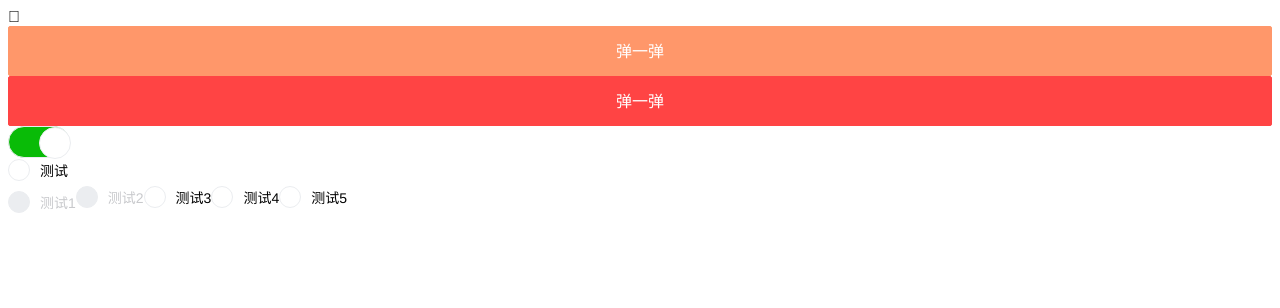
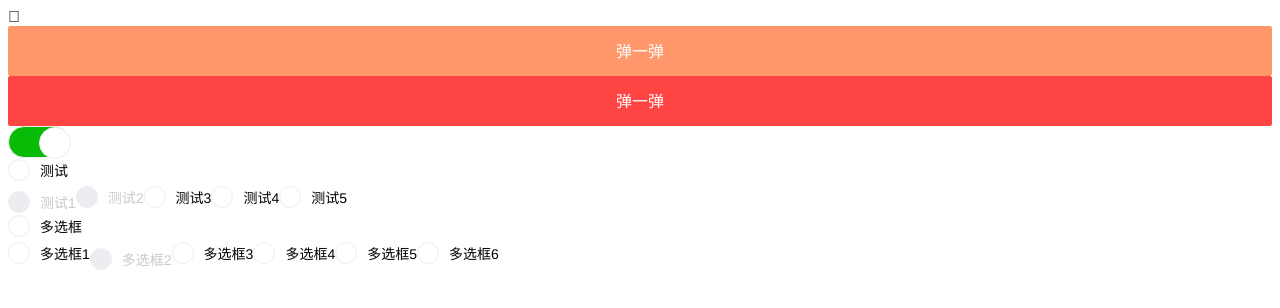
Before and after one commit to Greency/cy-ui, a Vue app in the folder ui/: page / in a window 1280 px wide. Shown: the top 308 px of the page. Built offline with nearby package versions, Linux system fonts and the light colour scheme; the HTML template or start-up script is replaced by a standard one; a web font is replaced by a local one.

Commit message:
feat: checkbox组件

```diff
--- a/ui/src/App.vue
+++ b/ui/src/App.vue
@@ -12,6 +12,18 @@
 			<cy-radio :value="4">测试4</cy-radio>
 			<cy-radio :value="5">测试5</cy-radio>
 		</cy-radio-group>
+
+		<cy-checkbox v-model="checkboxVal">多选框</cy-checkbox>
+
+		<cy-checkbox-group v-model="checkboxGroupVal">
+			<cy-checkbox :value="1">多选框1</cy-checkbox>
+			<cy-checkbox :disabled="true" :value="2">多选框2</cy-checkbox>
+			<cy-checkbox :value="3">多选框3</cy-checkbox>
+			<cy-checkbox :value="4">多选框4</cy-checkbox>
+			<cy-checkbox :value="5">多选框5</cy-checkbox>
+			<cy-checkbox :value="6">多选框6</cy-checkbox>
+		</cy-checkbox-group>
+
 		<!--<cy-popup v-model="show">
 			<div style="width: 375px;height: 300px;background-color: red;"></div>
 		</cy-popup>
@@ -28,6 +40,8 @@ import Picker from './packages/picker/picker';
 import Switch from './packages/switch';
 import Radio from './packages/radio/radio';
 import RadioGroup from './packages/radio/radioGroup';
+import Checkbox from './packages/checkbox/checkbox';
+import CheckboxGroup from './packages/checkbox/checkboxGroup';
 
 export default {
 	name: 'app',
@@ -37,7 +51,9 @@ export default {
 		'cy-picker': Picker,
 		'cy-switch': Switch,
 		'cy-radio': Radio,
-		'cy-radio-group': RadioGroup
+		'cy-radio-group': RadioGroup,
+		'cy-checkbox': Checkbox,
+		'cy-checkbox-group': CheckboxGroup
 	},
 	data() {
 		return {
@@ -45,6 +61,8 @@ export default {
 			switchVal: true,
 			radioVal: false,
 			radioGroupVal: 1,
+			checkboxVal: false,
+			checkboxGroupVal: [2],
 			columns: [[1, 2, 3, 4, 5, 6, 7, 8, 9, 10], ['a', 'b', 'c']]
 		}
 	},
@@ -57,6 +75,12 @@ export default {
 		},
 		radioGroupVal(val){
 			console.log('radioGroupVal', val);
+		},
+		checkboxVal(val){
+			console.log('checkboxVal', val);
+		},
+		checkboxGroupVal(val){
+			console.log('checkboxGroupVal', val);
 		}
 	},
 	methods: {
--- /dev/null
+++ b/ui/src/packages/checkbox/checkbox.vue
@@ -0,0 +1,138 @@
+<template>
+	<div :class="['cy-checkbox', disabled ? bem('checkbox', 'disabled') : '']">
+		<span
+			:class="['cy-checkbox-icon', checked ? bem('checkbox-icon', 'checked') : '']"
+			@click="handleToggle"
+		></span>
+		<span class="cy-checkbox-text">
+			<slot></slot>
+		</span>
+	</div>
+</template>
+
+<script>
+import Bem from '../mixins/bem';
+import FindParent from '../mixins/findParent';
+
+export default {
+	name: 'Checkbox',
+	mixins: [Bem, FindParent],
+	props: {
+		value: Boolean | String | Number,
+		disabled: Boolean
+	},
+	computed: {
+		currentVal: {
+			set(val) {
+				let { parent } = this;
+				if (parent) {
+					let value = parent.value,
+						add = true;
+
+					for (let i = 0, len = value.length; i < len; i++) {
+						if (value[i] === val) {
+							value.splice(i, 1);
+							add = false;
+							break;
+						}
+					}
+
+					if (add)
+						value.push(val);
+
+					this.parent.$emit('input', value);
+				} else {
+					this.$emit('input', val);
+				}
+			},
+			get() {
+				return (this.parent || this).value;
+			}
+		},
+		checked() {
+			if (this.parent) {
+				return this.currentVal.includes(this.value);
+			} else {
+				return this.value;
+			}
+		}
+	},
+	created() {
+        this.findParent('CheckboxGroup');
+	},
+	methods: {
+		handleToggle() {
+			if (this.disabled)
+				return;
+
+			if (this.parent) {
+				this.currentVal = this.value;
+			} else {
+				this.currentVal = !this.value;
+			}
+		}
+	}
+}
+</script>
+
+<style lang="stylus">
+@import '../style/index.styl';
+
+.cy-checkbox {
+	display: inline-flex;
+	align-items: center;
+	height: 24px;
+
+	&--disabled {
+		color: #c8c9cc;
+
+		.cy-checkbox-icon {
+			background-color: #ebedf0;
+			border-color: #ebedf0;
+
+			&--checked {
+				background-color: #ebedf0;
+				border-color: #ebedf0;
+
+				&::after {
+					content: '\e665';
+					text-align: center;
+					vertical-align: middle;
+					font-family: 'iconfont';
+					font-size: 20px;
+					color: #c8c9cc;
+				}
+			}
+		}
+	}
+
+	&-icon {
+		position: relative;
+		width: 20px;
+		height: 20px;
+		margin-right: 10px;
+		border-radius: 50%;
+		border: 1px solid #ebedf0;
+		background-color: white;
+		transition: all 200ms ease-in;
+
+		&--checked {
+			background-color: #09bb07;
+			border-color: #09bb07;
+
+			&::after {
+				content: '\e665';
+				text-align: center;
+				vertical-align: middle;
+				font-family: 'iconfont';
+				font-size: 20px;
+				color: white;
+			}
+		}
+	}
+
+	&-text {
+		font-size: 14px;
+	}
+}
+</style>
--- /dev/null
+++ b/ui/src/packages/checkbox/checkboxGroup.vue
@@ -0,0 +1,14 @@
+<template>
+    <div class="cy-checkbox-group">
+        <slot></slot>
+    </div>
+</template>
+
+<script>
+export default {
+    name: 'CheckboxGroup',
+    props: {
+        value: Array
+    }
+}
+</script>
```
